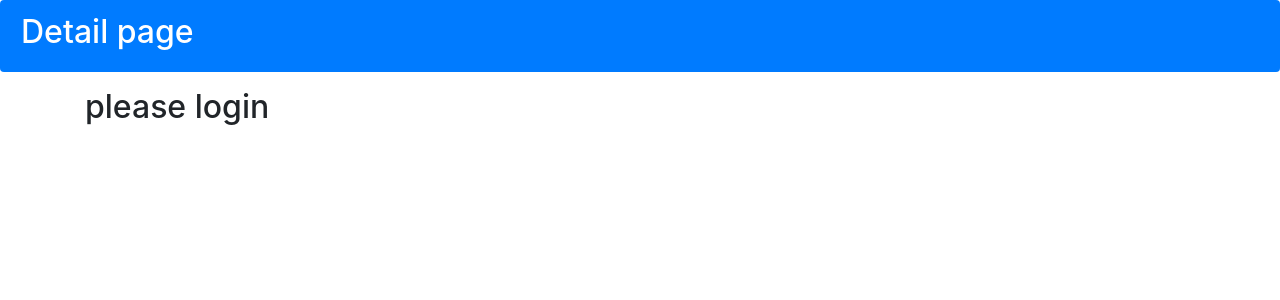
After one commit to kazu-S-1110/boardProject210606, a Django app: page /detail/1 in a window 1280 px wide. The commit adds this page. Shown: the top 300 px of the page. Run offline with Django 3.2, Linux system fonts and the light colour scheme; data comes from the database, SQL or seed files in the repository; both versions use the stored data as it was after the commit.

Commit message:
detail.htmlを作成。画像表示まで完了。

```diff
--- a/boardapp/urls.py
+++ b/boardapp/urls.py
@@ -7,5 +7,5 @@ urlpatterns = [
     path("login/", loginfunc, name="login"),
     path("list/", listfunc, name="list"),
     path("logout/", logoutfunc, name="logout"),
-    path("detail/<int:pk>", detailfunc, name="detail")
+    path("detail/<int:pk>", detailfunc, name="detail"),
 ]
--- /dev/null
+++ b/templates/detail.html
@@ -0,0 +1,20 @@
+{% extends "base.html" %} {% load static %}  {% block header %}
+<div class="alert btn-primary" role="alert">
+  <h2>Detail page</h2>
+</div>
+{% endblock header %} {% block content %} {% if user.is_authenticated %}
+<div class="container">
+  <div class="alert alert-success" role="alert">
+    <p>title :{{ obj.title }}</p>
+    <p>contributor : {{ obj.contributor }}</p>
+    <p><img src="{{ obj.user_image.url }}" width="300" >
+
+    </p>
+  </div>
+</div>
+
+{% else %}
+<div class="container">
+  <h2>please login</h2>
+</div>
+{% endif %} {% endblock content %}
--- a/templates/list.html
+++ b/templates/list.html
@@ -16,7 +16,7 @@
   <div class="alert alert-info" role="alert">
     <p>title: {{item.title}} </p>
     <p>contributor: {{item.contributor}} </p>
-    <a href="#" class="btn btn-primary" role="button" aria-pressed="true">Primary link</a>
+    <a href='{% url "detail" item.pk %}' class="btn btn-primary" role="button" aria-pressed="true">Detail</a>
     <a href="#" class="btn btn-secondary" role="button" aria-pressed="true">Link</a>
   </div>
   {% endfor %}
```
Also changed, not shown: db.sqlite3.
